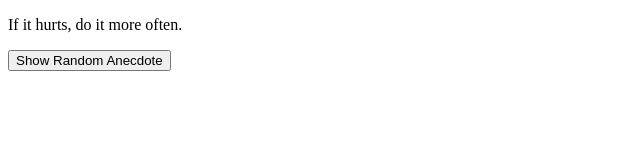
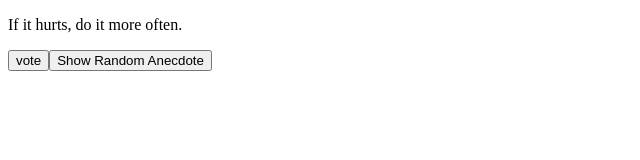
Before and after one commit to MikoVelascoRamirez/fullstackopen-exercises-repo, a React (Vite) app in the folder part1/exercises/3.-anecdotes/: page / in a window 1280 px wide. Shown: the top 160 px of the page, without its empty margins (0-640 px from the left). Built offline with nearby package versions, Linux system fonts and the light colour scheme.

Commit message:
26. feat: adding button to vote an anecdote.

```diff
--- a/part1/exercises/3.-anecdotes/src/App.jsx
+++ b/part1/exercises/3.-anecdotes/src/App.jsx
@@ -27,6 +27,7 @@ const App = () => {
   return (
     <div>
       <p>{anecdotes[selected]}</p>
+      <button>vote</button>
       <button onClick={showAnecdote}>Show Random Anecdote</button>
     </div>
   )
```
